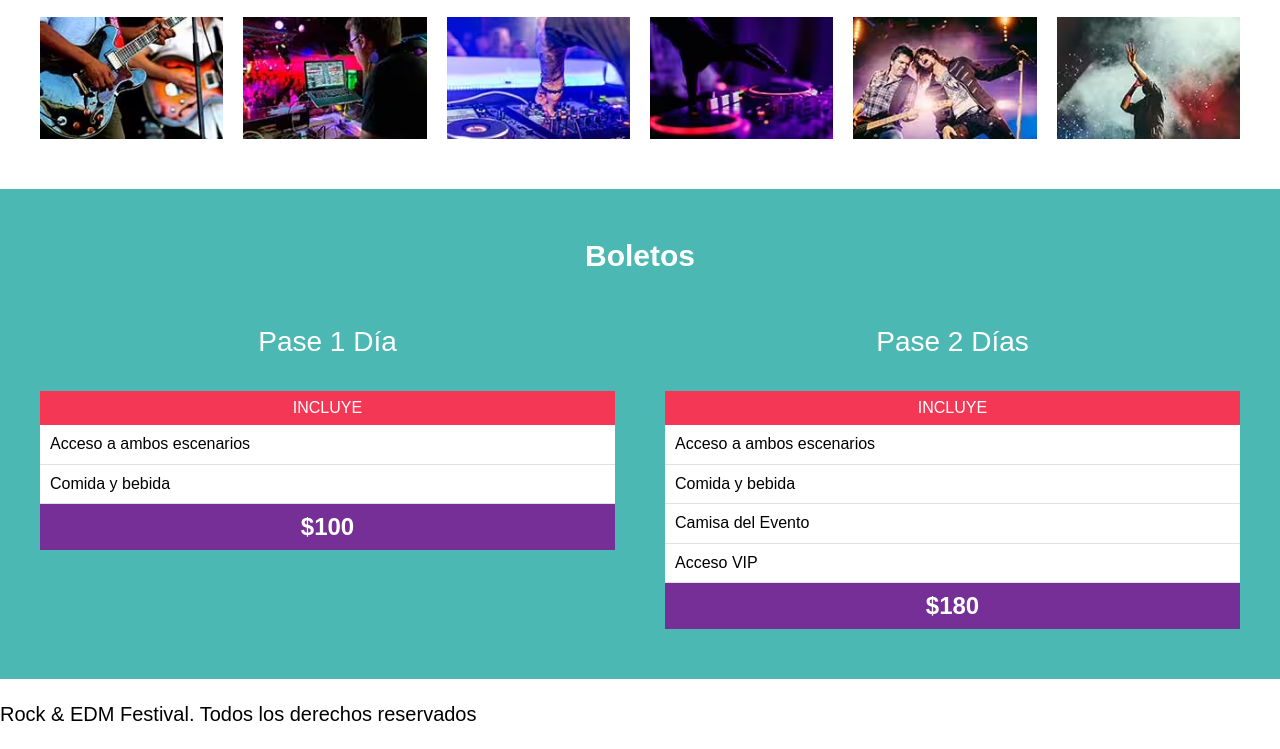
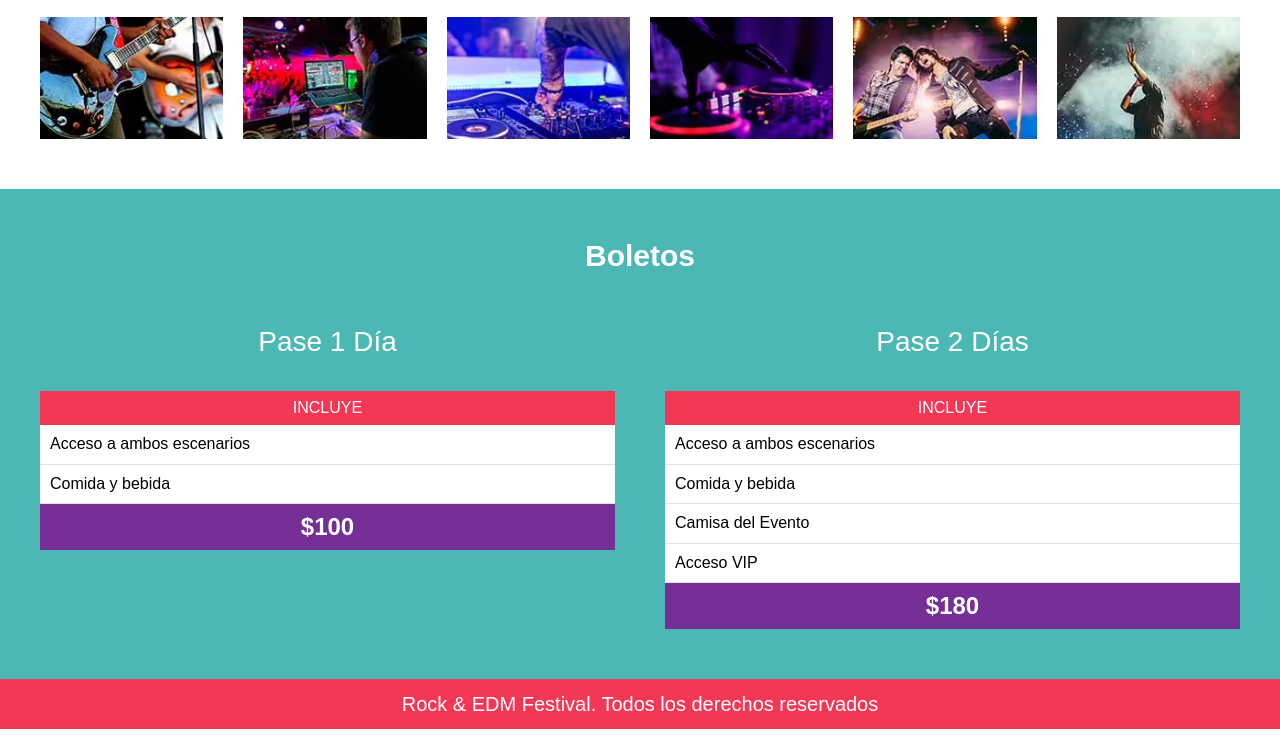
Before and after one commit to LuisMarioSolano/festival-musica, a website: page index.html in a window 1280 px wide. Shown: the part 3104-3853 px from the top of the page. Drawn offline with Linux system fonts and the light colour scheme.

Commit message:
Crear footer con scss

```diff
--- a/src/scss/layout/_footer.scss
+++ b/src/scss/layout/_footer.scss
@@ -1,2 +1,11 @@
 @use 'base/variables' as v;
-@use 'base/mixins' as m;
+
+.site-footer {
+    background-color: v.$rosa;
+    padding: 1rem;
+    p {
+        margin: 0;
+        text-align: center;
+        color: v.$blanco;
+    }
+}
```
Also changed, not shown: build/css/app.css.
